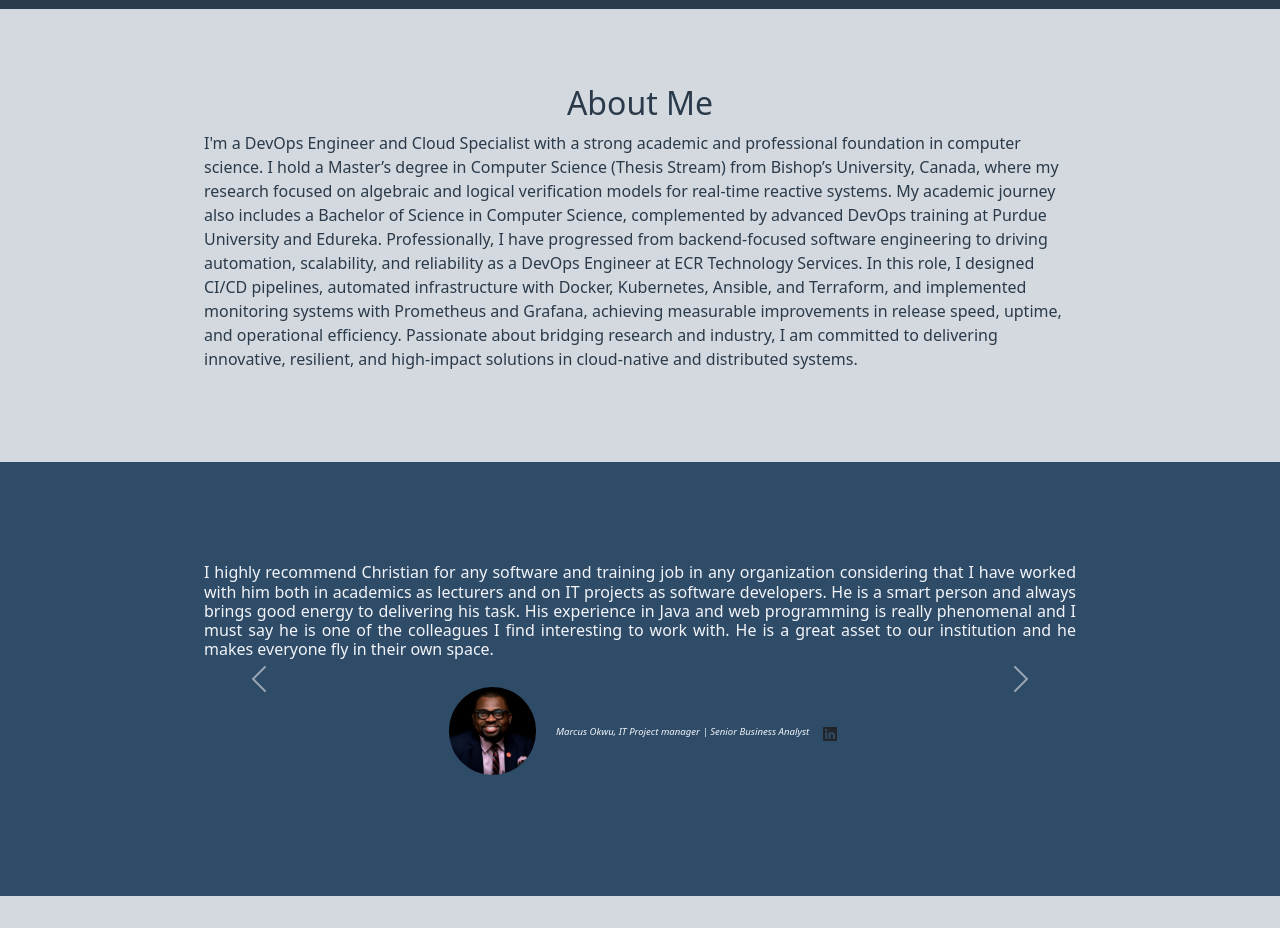
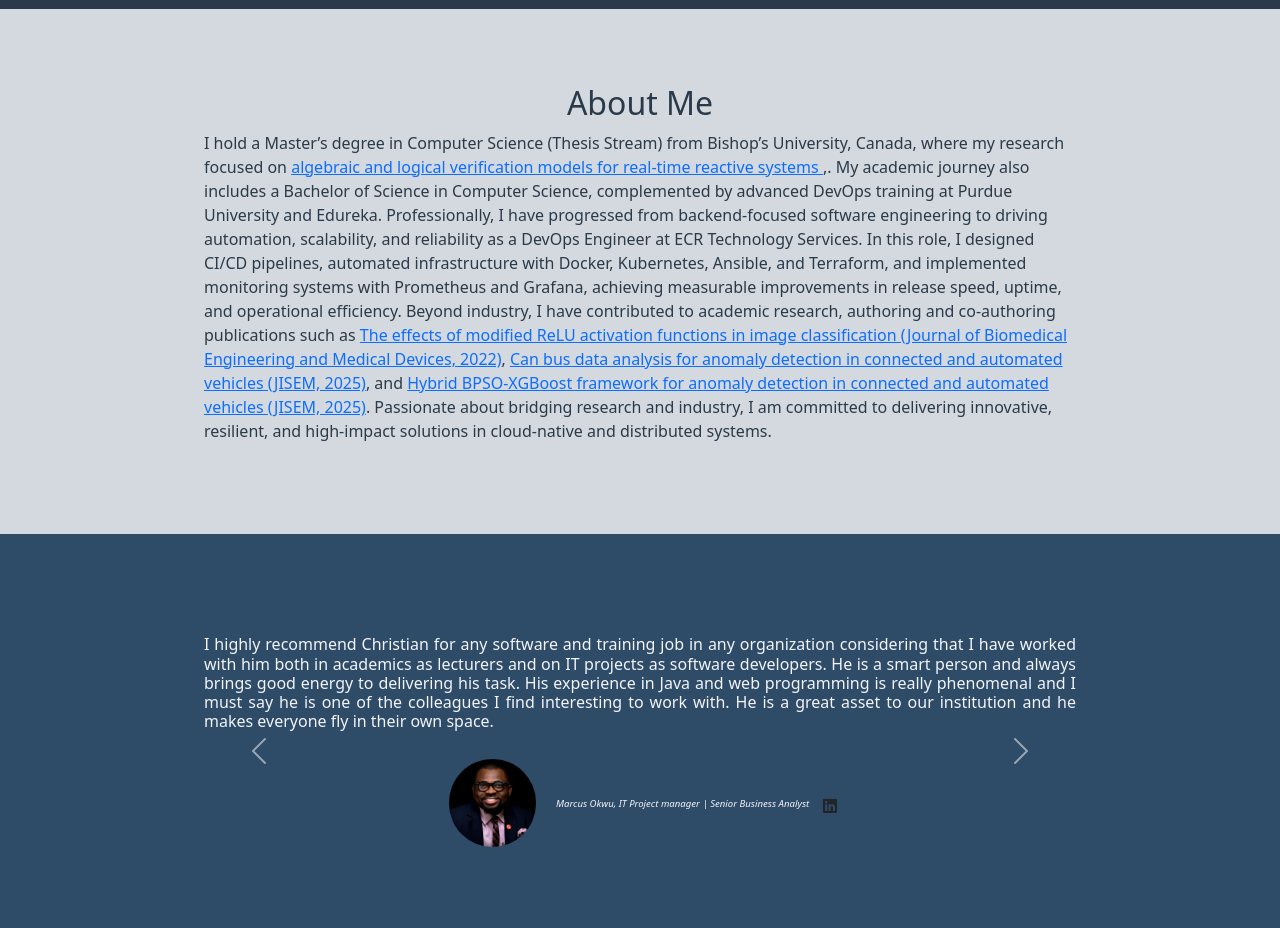
Before and after one commit to christianRibig5/christian_portfolio, a React (Vite) app: page / in a window 1280 px wide. Shown: the part 900-1828 px from the top of the page. Built offline with nearby package versions, Linux system fonts and the light colour scheme.

Commit message:
updated about us

```diff
--- a/src/components/About.jsx
+++ b/src/components/About.jsx
@@ -6,7 +6,9 @@ const About = () => {
             <div className='container-fluid'>
 
                 <h2 className="text-center">About Me</h2>
-                <p className="text-justify">I'm a DevOps Engineer and Cloud Specialist with a strong academic and professional foundation in computer science. I hold a Master’s degree in Computer Science (Thesis Stream) from Bishop’s University, Canada, where my research focused on algebraic and logical verification models for real-time reactive systems. My academic journey also includes a Bachelor of Science in Computer Science, complemented by advanced DevOps training at Purdue University and Edureka. Professionally, I have progressed from backend-focused software engineering to driving automation, scalability, and reliability as a DevOps Engineer at ECR Technology Services. In this role, I designed CI/CD pipelines, automated infrastructure with Docker, Kubernetes, Ansible, and Terraform, and implemented monitoring systems with Prometheus and Grafana, achieving measurable improvements in release speed, uptime, and operational efficiency. Passionate about bridging research and industry, I am committed to delivering innovative, resilient, and high-impact solutions in cloud-native and distributed systems.
+                <p className="text-justify">I hold a Master’s degree in Computer Science (Thesis Stream) from Bishop’s University, Canada, where my research focused on <a href="https://www.ubishops.ca/wp-content/uploads/onyeukwu20241210.pdf" target="_blank" rel="noopener noreferrer">algebraic and logical verification models for real-time reactive systems </a>,. My academic journey also includes a Bachelor of Science in Computer Science, complemented by advanced DevOps training at Purdue University and Edureka. Professionally, I have progressed from backend-focused software engineering to driving automation, scalability, and reliability as a DevOps Engineer at ECR Technology Services. In this role, I designed CI/CD pipelines, automated infrastructure with Docker, Kubernetes, Ansible, and Terraform, and implemented monitoring systems with Prometheus and Grafana, achieving measurable improvements in release speed, uptime, and operational efficiency.
+                    Beyond industry, I have contributed to academic research, authoring and co-authoring
+                    publications such as <a href="https://www.longdom.org/open-access/the-effects-of-modified-relu-activation-functions-in-image-classification-94927.html" target="_blank" rel="noopener noreferrer">The effects of modified ReLU activation functions in image classification (Journal of Biomedical Engineering and Medical Devices, 2022)</a>, <a href="https://www.jisem-journal.com/index.php/journal/article/view/12504" target="_blank" rel="noopener noreferrer">Can bus data analysis for anomaly detection in connected and automated vehicles (JISEM, 2025)</a>, and <a href="https://www.jisem-journal.com/index.php/journal/article/view/12656" target="_blank" rel="noopener noreferrer">Hybrid BPSO-XGBoost framework for anomaly detection in connected and automated vehicles (JISEM, 2025)</a>. Passionate about bridging research and industry, I am committed to delivering innovative, resilient, and high-impact solutions in cloud-native and distributed systems.
                 </p>
 
             </div>
```
